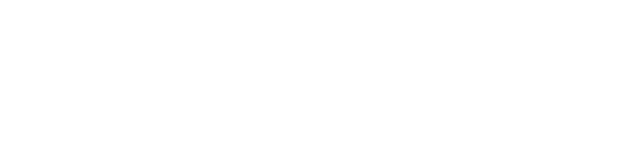
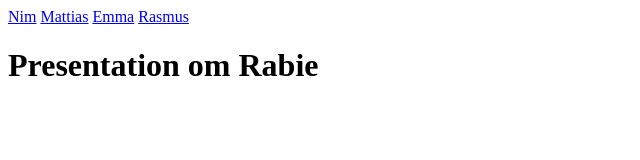
Before and after one commit to SqueakyNinja/teamExercise, a plain HTML site: page Rabie.html in a window 1280 px wide. Shown: the whole page, without its empty margins (0-640 px from the left). Drawn offline with Linux system fonts and the light colour scheme.

Commit message:
Added styling link and navbar to Rabie.html

```diff
--- a/Rabie.html
+++ b/Rabie.html
@@ -0,0 +1,20 @@
+<!DOCTYPE html>
+<html lang="en">
+  <head>
+    <meta charset="UTF-8" />
+    <meta name="viewport" content="width=device-width, initial-scale=1.0" />
+    <title>Document</title>
+    <link rel="stylesheet" href="style.css" />
+  </head>
+  <body>
+    <div class="navbar">
+      <a href="index.html">Nim</a>
+      <a href="mattias.html">Mattias</a>
+      <a href="emma.html">Emma</a>
+      <a href="rasmus.html">Rasmus</a>
+    </div>
+    <div>
+      <h1>Presentation om Rabie</h1>
+    </div>
+  </body>
+</html>
--- a/style.css
+++ b/style.css
@@ -5,3 +5,5 @@
 /* Styling for Mattias.html */
 
 /* Styling for Rasmus.html */
+
+/* Styling for Rabie.html */
```
